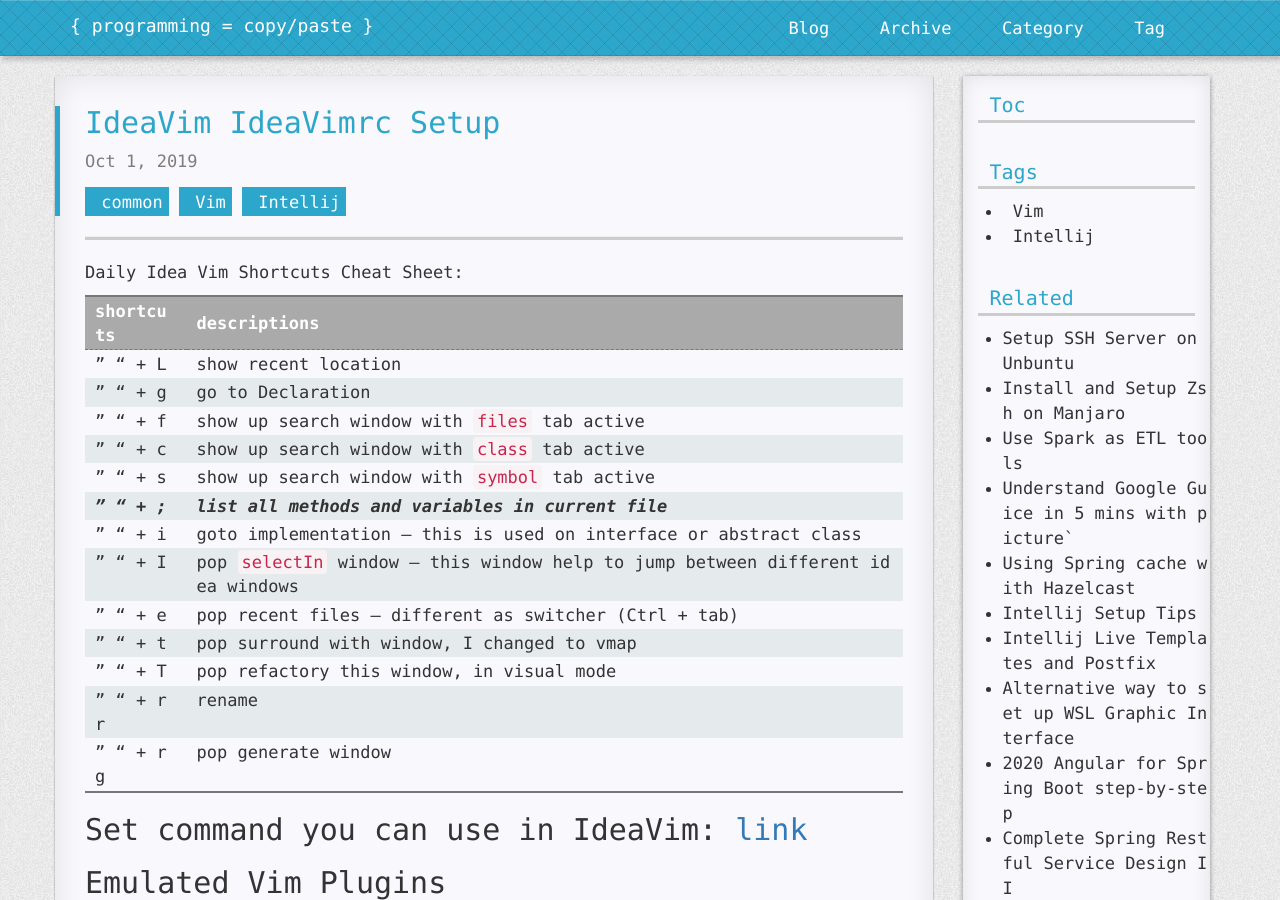
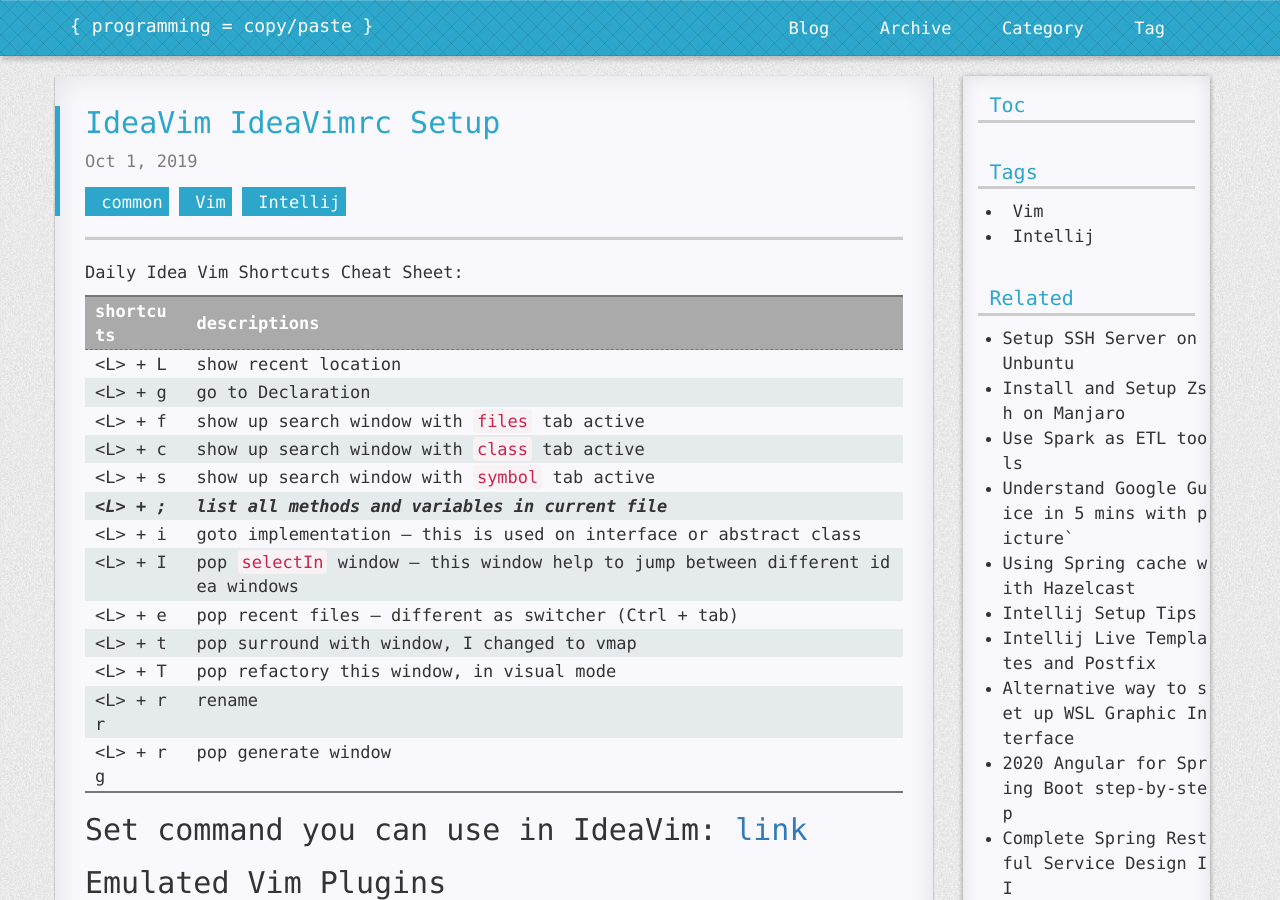
Before and after one commit to R0NGSH3N/r0ngsh3n.github.io, a Jekyll site: the page built from _posts/2019-10-01-IdeaVim-setup.md, in a window 1280 px wide and 900 px high. Built offline with Jekyll 4.4.1, drawn with Linux system fonts in a browser that asks for light colours; nearby versions of some CDN libraries; comment, search, counter and statistics services are not loaded; a style sheet for code colours, icons or effects is not loaded.

Commit message:
update articles

```diff
--- a/_posts/2019-10-01-IdeaVim-setup.md
+++ b/_posts/2019-10-01-IdeaVim-setup.md
@@ -9,19 +9,19 @@ Daily Idea Vim Shortcuts Cheat Sheet:
 
 | shortcuts  | descriptions   |
 |---|---|
-| " " + L  | show recent location  |
-| " " + g  | go to Declaration|
-| " " + f  | show up search window with  `files` tab active |
-| " " + c  | show up search window with `class` tab active |
-| " " + s  | show up search window with `symbol` tab active |
-| ***" " + ;***  | ***list all methods and variables in current file*** |
-| " " + i  | goto implementation -- this is used on interface or abstract class |
-| " " + I  | pop `selectIn` window -- this window help to jump between different idea windows |
-| " " + e  | pop recent files -- different as switcher (Ctrl + tab)|
-| " " + t  | pop surround with window, I changed to vmap |
-| " " + T  | pop refactory this window, in visual mode |
-| " " + rr  | rename |
-| " " + rg  | pop generate window|
+| \<L\> + L  | show recent location  |
+| \<L\> + g  | go to Declaration|
+| \<L\> + f  | show up search window with  `files` tab active |
+| \<L\> + c  | show up search window with `class` tab active |
+| \<L\> + s  | show up search window with `symbol` tab active |
+| ***\<L\> + ;***  | ***list all methods and variables in current file*** |
+| \<L\> + i  | goto implementation -- this is used on interface or abstract class |
+| \<L\> + I  | pop `selectIn` window -- this window help to jump between different idea windows |
+| \<L\> + e  | pop recent files -- different as switcher (Ctrl + tab)|
+| \<L\> + t  | pop surround with window, I changed to vmap |
+| \<L\> + T  | pop refactory this window, in visual mode |
+| \<L\> + rr  | rename |
+| \<L\> + rg  | pop generate window|
 
 ## Set command you can use in IdeaVim: [link](https://github.com/JetBrains/ideavim/wiki/%22set%22-commands)
 
```
